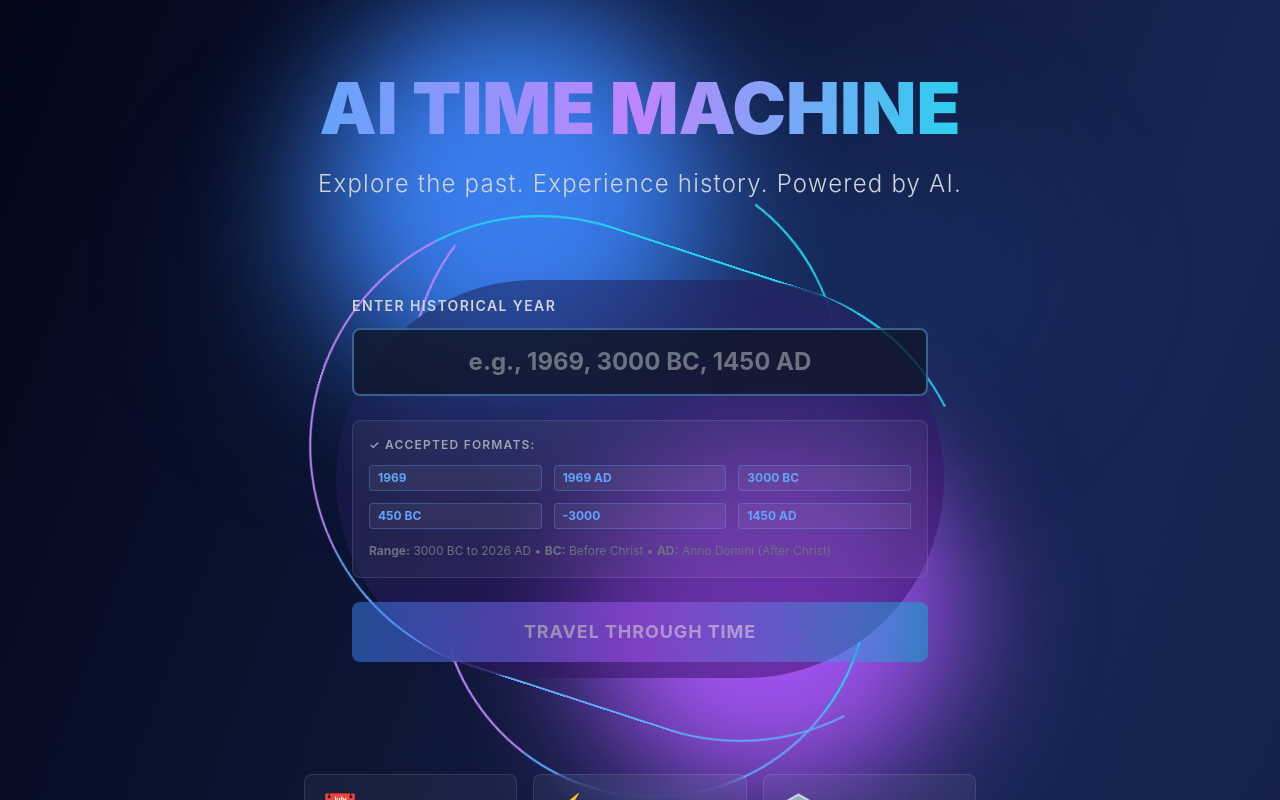
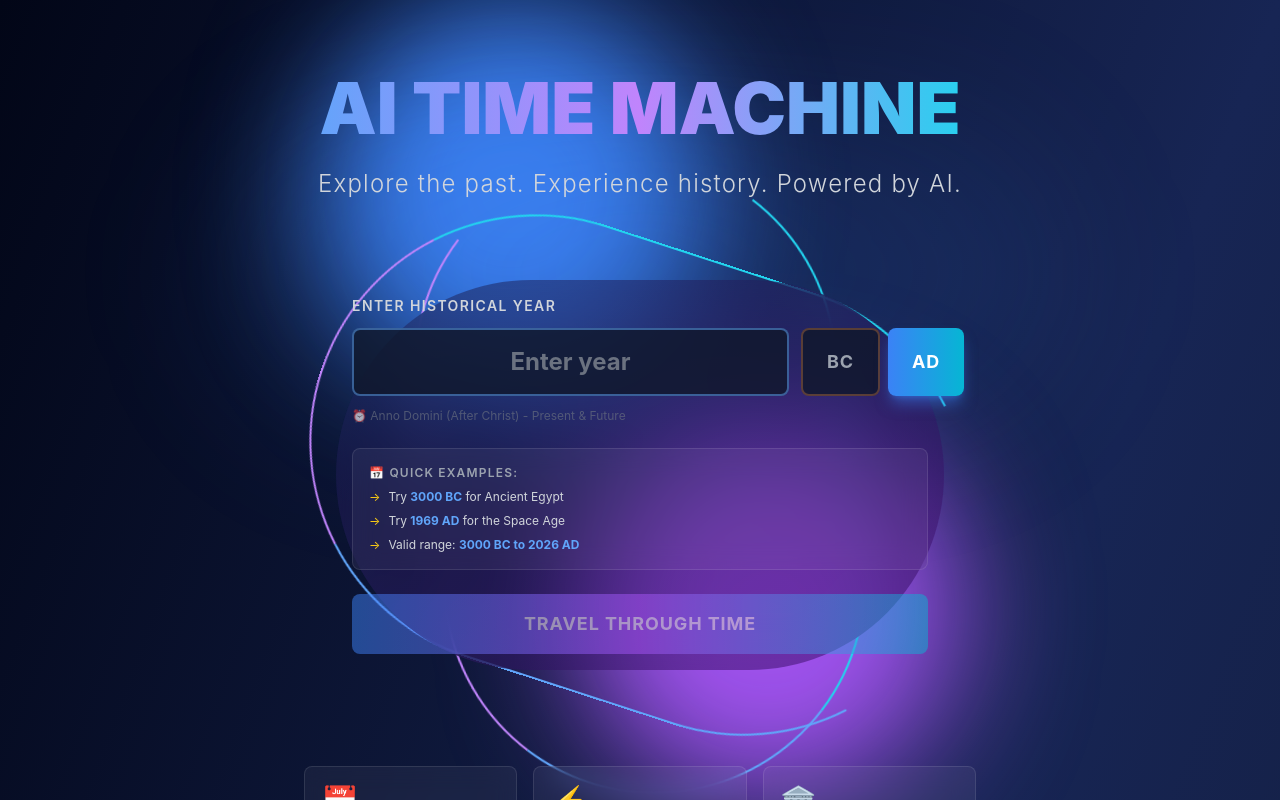
Before and after one commit to Sandeepa-git/ai-time-machine, a Next.js app: page / in a window 1280 px wide. Shown: the top 800 px of the page. Built offline with nearby package versions, Linux system fonts and the light colour scheme.

Commit message:
Update Hero component with separate BC/AD button selectors

```diff
--- a/src/components/Hero.tsx
+++ b/src/components/Hero.tsx
@@ -1,6 +1,6 @@
 'use client';
 
-import React from 'react';
+import React, { useState } from 'react';
 import { motion } from 'framer-motion';
 
 interface HeroProps {
@@ -18,9 +18,12 @@ export default function Hero({
   error,
   isLoading
 }: HeroProps) {
+  const [era, setEra] = useState<'BC' | 'AD'>('AD');
+
   const handleSubmit = (e: React.FormEvent) => {
     e.preventDefault();
-    onTimeTravel(yearInput);
+    const fullYear = era === 'BC' ? `${yearInput} BC` : yearInput;
+    onTimeTravel(fullYear);
   };
 
   return (
@@ -81,20 +84,58 @@ export default function Hero({
           {/* Input form */}
           <form onSubmit={handleSubmit} className="relative z-10 p-8 md:p-12">
             <div className="space-y-6">
-              {/* Year input */}
+              {/* Year input with BC/AD selector */}
               <div>
                 <label className="block text-sm font-semibold text-gray-300 mb-3 tracking-widest">
                   ENTER HISTORICAL YEAR
                 </label>
+
+                <div className="flex gap-3">
+                  {/* Year Input */}
                   <motion.input
                     type="text"
                     value={yearInput}
                     onChange={(e) => onYearChange(e.target.value)}
-                  placeholder="e.g., 1969, 3000 BC, 1450 AD"
-                  className="w-full px-6 py-4 bg-slate-900/80 border-2 border-blue-400/50 rounded-lg text-white text-center text-2xl font-bold focus:outline-none focus:border-blue-400 focus:bg-slate-900 transition-all placeholder-gray-500"
+                    placeholder="Enter year"
+                    className="flex-1 px-6 py-4 bg-slate-900/80 border-2 border-blue-400/50 rounded-lg text-white text-center text-2xl font-bold focus:outline-none focus:border-blue-400 focus:bg-slate-900 transition-all placeholder-gray-500"
                     whileFocus={{ scale: 1.02 }}
                     disabled={isLoading}
                   />
+
+                  {/* BC/AD Selector */}
+                  <motion.div
+                    className="flex gap-2"
+                    whileHover={{ scale: 1.05 }}
+                  >
+                    <motion.button
+                      type="button"
+                      onClick={() => setEra('BC')}
+                      className={`px-6 py-4 font-bold text-lg rounded-lg transition-all tracking-wider uppercase ${
+                        era === 'BC'
+                          ? 'bg-gradient-to-r from-orange-500 to-red-500 text-white shadow-lg shadow-orange-500/50'
+                          : 'bg-slate-900/80 text-gray-400 border-2 border-orange-400/30 hover:border-orange-400/50'
+                      }`}
+                      disabled={isLoading}
+                    >
+                      BC
+                    </motion.button>
+
+                    <motion.button
+                      type="button"
+                      onClick={() => setEra('AD')}
+                      className={`px-6 py-4 font-bold text-lg rounded-lg transition-all tracking-wider uppercase ${
+                        era === 'AD'
+                          ? 'bg-gradient-to-r from-blue-500 to-cyan-500 text-white shadow-lg shadow-blue-500/50'
+                          : 'bg-slate-900/80 text-gray-400 border-2 border-blue-400/30 hover:border-blue-400/50'
+                      }`}
+                      disabled={isLoading}
+                    >
+                      AD
+                    </motion.button>
+                  </motion.div>
+                </div>
+
+                {/* Error message */}
                 {error && (
                   <motion.p
                     className="text-red-400 text-sm mt-2 font-medium"
@@ -104,39 +145,39 @@ export default function Hero({
                     ⚠ {error}
                   </motion.p>
                 )}
+
+                {/* Era info */}
+                <motion.p
+                  className="text-gray-500 text-xs mt-3"
+                  animate={{ opacity: [0.5, 1, 0.5] }}
+                  transition={{ duration: 2, repeat: Infinity }}
+                >
+                  {era === 'BC' ? '⏰ Before Christ (Past)' : '⏰ Anno Domini (After Christ) - Present & Future'}
+                </motion.p>
               </div>
 
-              {/* Format Guide */}
+              {/* Quick Examples */}
               <motion.div
                 className="bg-white/5 backdrop-blur-md border border-white/10 rounded-lg p-4"
                 initial={{ opacity: 0 }}
                 animate={{ opacity: 1 }}
                 transition={{ delay: 0.2 }}
               >
-                <p className="text-gray-400 text-xs font-semibold tracking-widest mb-3">✓ ACCEPTED FORMATS:</p>
-                <div className="grid grid-cols-2 md:grid-cols-3 gap-3">
-                  <div className="text-xs text-gray-300 bg-white/5 rounded px-2 py-1 border border-blue-400/30">
-                    <span className="text-blue-400 font-bold">1969</span>
+                <p className="text-gray-400 text-xs font-semibold tracking-widest mb-2">📅 QUICK EXAMPLES:</p>
+                <div className="space-y-2 text-xs text-gray-300">
+                  <div className="flex items-center gap-2">
+                    <span className="text-yellow-400">→</span>
+                    <span>Try <span className="text-blue-400 font-bold">3000 BC</span> for Ancient Egypt</span>
                   </div>
-                  <div className="text-xs text-gray-300 bg-white/5 rounded px-2 py-1 border border-blue-400/30">
-                    <span className="text-blue-400 font-bold">1969 AD</span>
+                  <div className="flex items-center gap-2">
+                    <span className="text-yellow-400">→</span>
+                    <span>Try <span className="text-blue-400 font-bold">1969 AD</span> for the Space Age</span>
                   </div>
-                  <div className="text-xs text-gray-300 bg-white/5 rounded px-2 py-1 border border-blue-400/30">
-                    <span className="text-blue-400 font-bold">3000 BC</span>
-                  </div>
-                  <div className="text-xs text-gray-300 bg-white/5 rounded px-2 py-1 border border-blue-400/30">
-                    <span className="text-blue-400 font-bold">450 BC</span>
-                  </div>
-                  <div className="text-xs text-gray-300 bg-white/5 rounded px-2 py-1 border border-blue-400/30">
-                    <span className="text-blue-400 font-bold">-3000</span>
-                  </div>
-                  <div className="text-xs text-gray-300 bg-white/5 rounded px-2 py-1 border border-blue-400/30">
-                    <span className="text-blue-400 font-bold">1450 AD</span>
+                  <div className="flex items-center gap-2">
+                    <span className="text-yellow-400">→</span>
+                    <span>Valid range: <span className="text-blue-400 font-bold">3000 BC to 2026 AD</span></span>
                   </div>
                 </div>
-                <p className="text-gray-500 text-xs mt-3 leading-relaxed">
-                  <strong>Range:</strong> 3000 BC to 2026 AD • <strong>BC:</strong> Before Christ • <strong>AD:</strong> Anno Domini (After Christ)
-                </p>
               </motion.div>
 
               {/* Travel button */}
@@ -161,7 +202,7 @@ export default function Hero({
           transition={{ delay: 0.6, duration: 0.8 }}
         >
           {[
-            { icon: '📅', title: 'Select Year', desc: 'Enter any year between 3000 BC and 2026 AD' },
+            { icon: '📅', title: 'Select Year', desc: 'Enter year number and choose BC or AD' },
             { icon: '⚡', title: 'Time Travel', desc: 'Experience cinematic time-portal transitions' },
             { icon: '🏛️', title: 'Explore', desc: 'Discover history, people, events, and technology' }
           ].map((item, idx) => (
```
Lines whose indentation alone changed are shown as unchanged.
